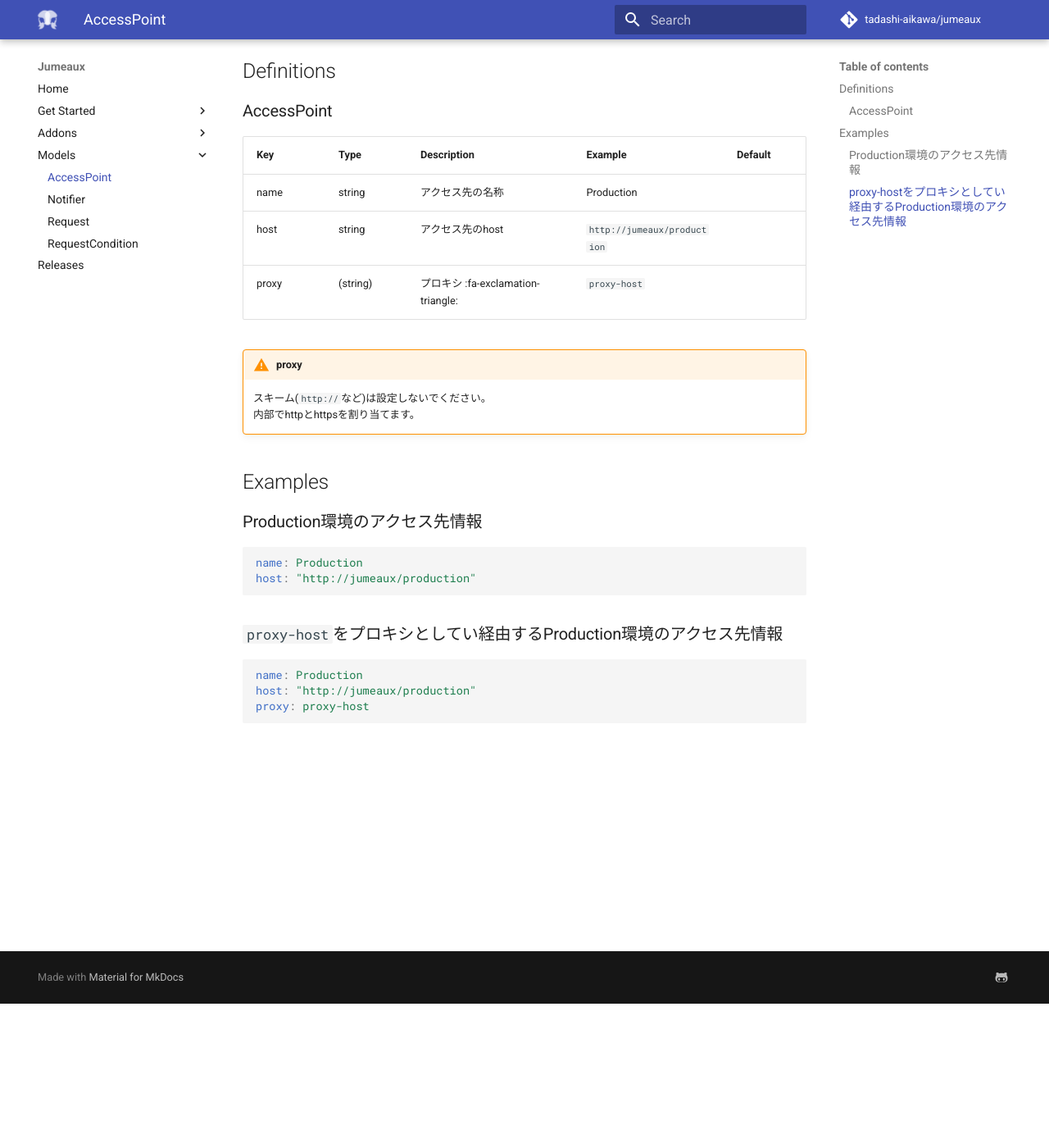
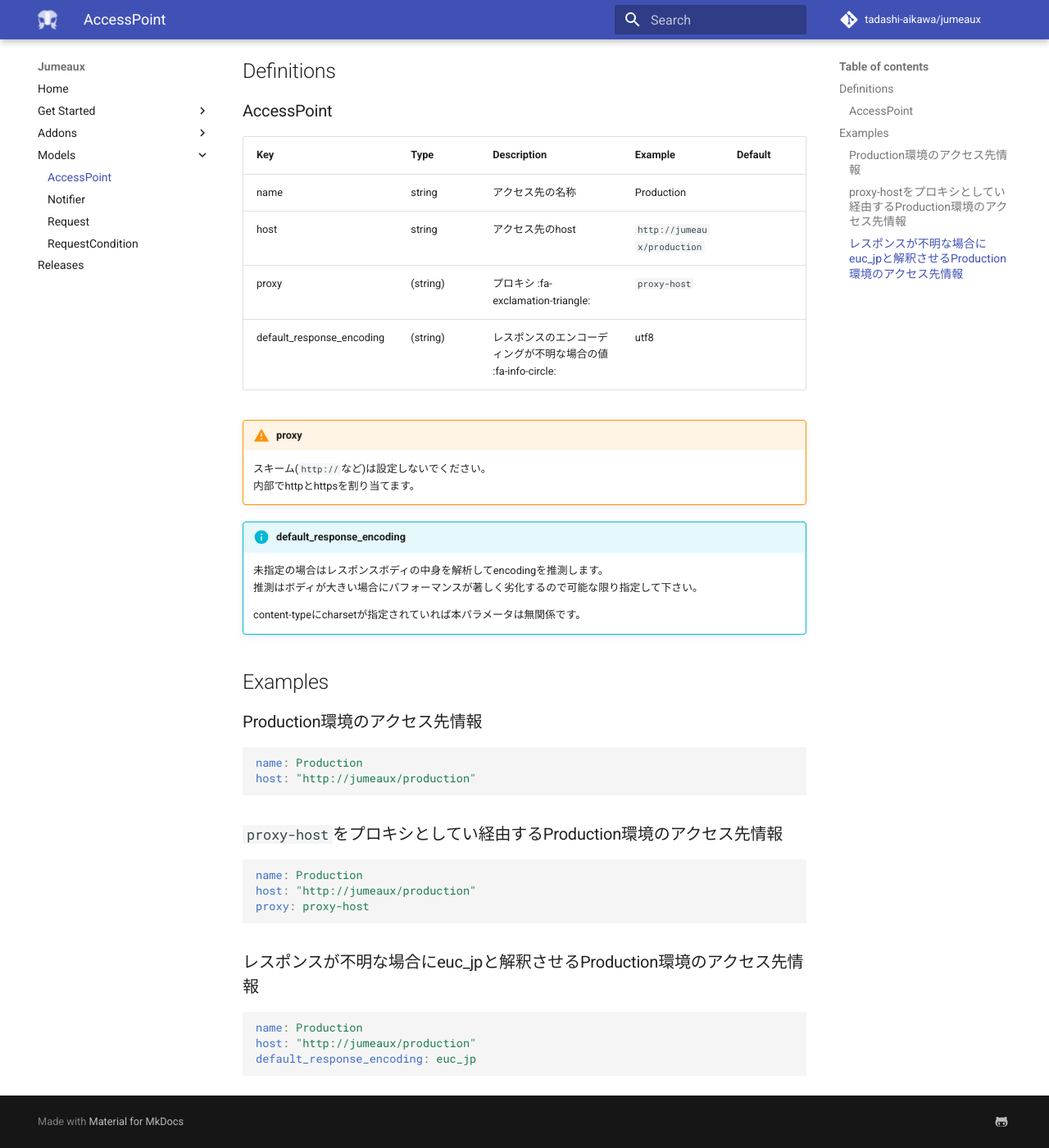
Before and after one commit to tadashi-aikawa/jumeaux, an MkDocs documentation site: the page built from mkdocs/ja/models/access-point.md, in a window 1280 px wide and 1400 px high, scrolled down 176 px. Shown: the whole window at 82% size. Built offline with MkDocs 1.6.1 and Material for MkDocs 9.7.7, drawn with Linux system fonts in a browser that asks for light colours; nearby versions of some CDN libraries; comment, search, counter and statistics services are not loaded; old or Windows-style settings are respelled for this version of MkDocs.

Commit message:
:memo: Update documentation

````diff
--- a/mkdocs/ja/models/access-point.md
+++ b/mkdocs/ja/models/access-point.md
@@ -8,16 +8,24 @@
 
 ### AccessPoint
 
-|  Key  |   Type   |            Description             |           Example           | Default |
-| ----- | -------- | ---------------------------------- | --------------------------- | ------- |
-| name  | string   | アクセス先の名称                   | Production                  |         |
-| host  | string   | アクセス先のhost                   | `http://jumeaux/production` |         |
-| proxy | (string) | プロキシ :fa-exclamation-triangle: | `proxy-host`                |         |
+| Key                       | Type     | Description                                                   | Example                     | Default |
+|---------------------------|----------|---------------------------------------------------------------|-----------------------------|---------|
+| name                      | string   | アクセス先の名称                                              | Production                  |         |
+| host                      | string   | アクセス先のhost                                              | `http://jumeaux/production` |         |
+| proxy                     | (string) | プロキシ :fa-exclamation-triangle:                            | `proxy-host`                |         |
+| default_response_encoding | (string) | レスポンスのエンコーディングが不明な場合の値 :fa-info-circle: | utf8                        |         |
 
 !!! warning  "proxy"
 
     スキーム(`http://`など)は設定しないでください。
     内部でhttpとhttpsを割り当てます。
+
+!!! info "default_response_encoding"
+
+    未指定の場合はレスポンスボディの中身を解析してencodingを推測します。
+    推測はボディが大きい場合にパフォーマンスが著しく劣化するので可能な限り指定して下さい。
+
+    content-typeにcharsetが指定されていれば本パラメータは無関係です。
 
 
 Examples
@@ -37,3 +45,11 @@
 host: "http://jumeaux/production"
 proxy: proxy-host
 ```
+
+### レスポンスが不明な場合にeuc_jpと解釈させるProduction環境のアクセス先情報
+
+```yml
+name: Production
+host: "http://jumeaux/production"
+default_response_encoding: euc_jp
+```
````
